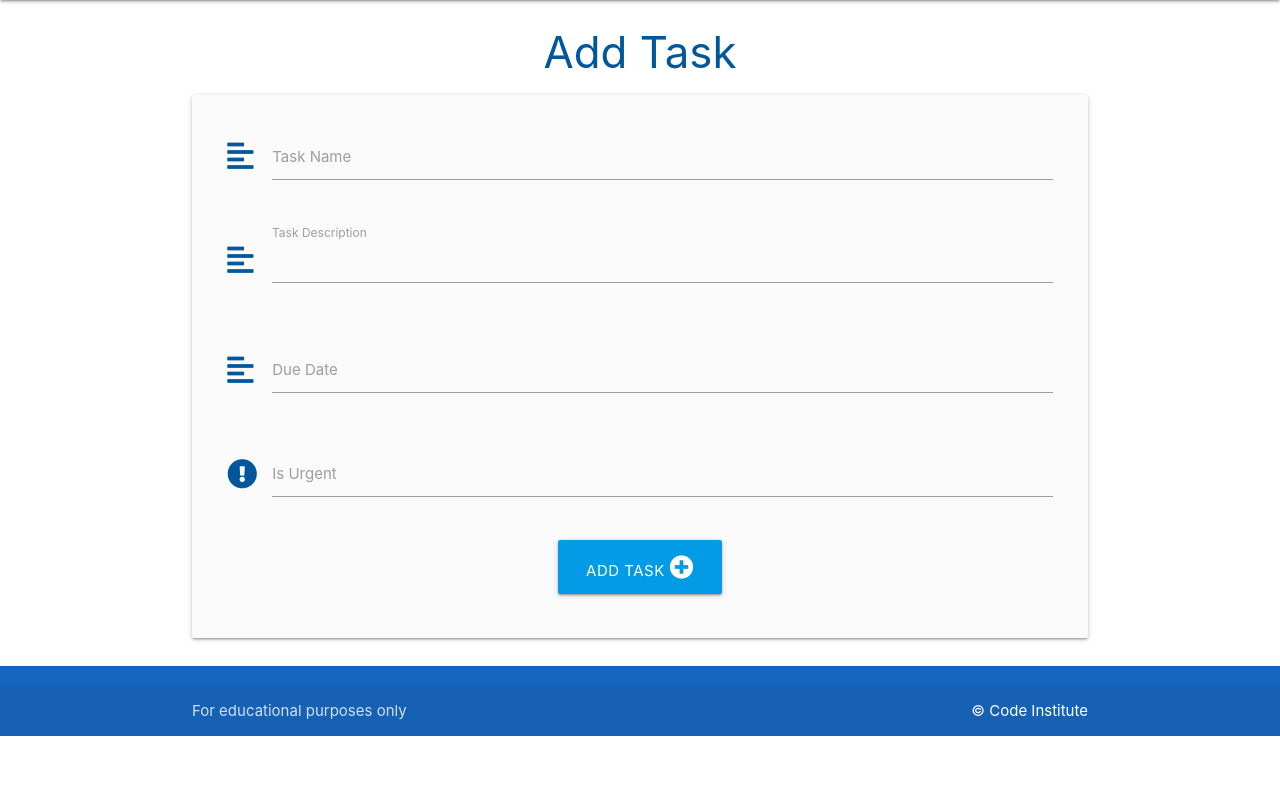
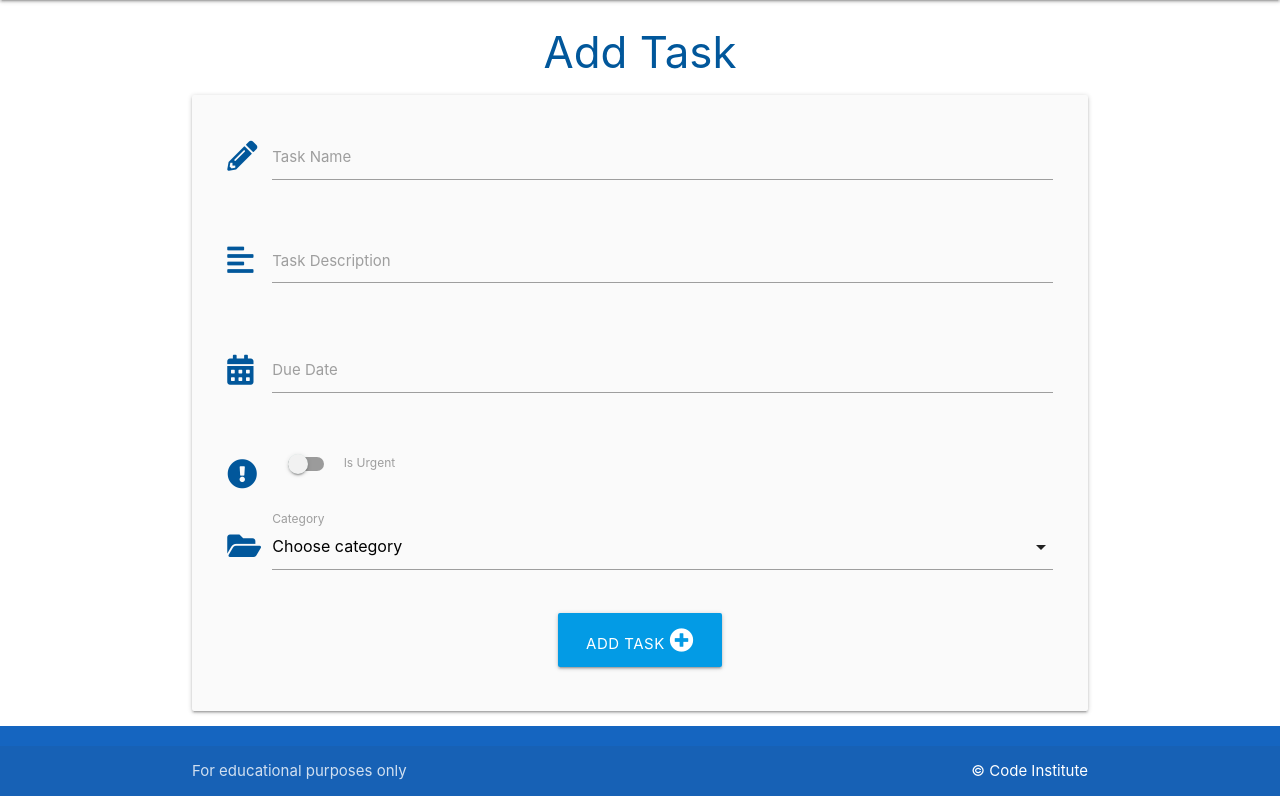
Before and after one commit to AdamPillis/Task-Manager-Project, a Flask app: page /add_task in a window 1280 px wide. Shown: the part 64-860 px from the top of the page. Before the commit the page ends 800 px from the top, so only its background shows below. Run offline with Flask 2, Linux system fonts and the light colour scheme; data that the repository does not hold is empty.

Commit message:
Add: form content to add_task.html and POST data to taskmanager

```diff
--- a/taskmanager/static/js/script.js
+++ b/taskmanager/static/js/script.js
@@ -2,19 +2,22 @@ document.addEventListener("DOMContentLoaded", function() {
     // sidenav initialization
     let sidenav = document.querySelectorAll(".sidenav");
     M.Sidenav.init(sidenav);
-});
 
-document.addEventListener('DOMContentLoaded', function() {
+
     // delete modal initialization
     let modal = document.querySelectorAll('.modal');
     M.Modal.init(modal);
-  });
 
-  document.addEventListener('DOMContentLoaded', function() {
+
       // date picker initialization
     let datepicker = document.querySelectorAll('.datepicker');
     M.Datepicker.init(datepicker, {
         format: "dd mmm, yyyy",
         i18n: {done: "Select"}
     });
+
+
+    // select category type initialization
+    let selects = document.querySelectorAll('select');
+    M.FormSelect.init(selects);
   });
--- a/taskmanager/templates/add_task.html
+++ b/taskmanager/templates/add_task.html
@@ -8,7 +8,7 @@
       <!-- task name -->
       <div class="row">
           <div class="input-field col s12">
-            <i class="fas fa-align-left prefix light-blue-text text-darken-4"></i>
+              <i class="fas fa-pencil-alt prefix light-blue-text text-darken-4"></i>
               <input id="task_name" name="task_name" minlength="5" maxlength="50" type="text" class="validate" required>
               <label for="task_name">Task Name</label>
           </div>
@@ -17,26 +17,43 @@
       <div class="row">
           <div class="input-field col s12">
               <i class="fas fa-align-left prefix light-blue-text text-darken-4"></i>
-          <textarea id="task_description" name="task_description" minlength="5" maxlength="200" type="text"
-            class="materialize-textarea validate" required>
-            </textarea>
+              <textarea id="task_description" name="task_description" minlength="5" maxlength="200"
+                  type="text" class="materialize-textarea validate" required></textarea>
               <label for="task_description">Task Description</label>
           </div>
       </div>
-      <!-- task due-date -->
+      <!-- due date -->
       <div class="row">
           <div class="input-field col s12">
-            <i class="fas fa-align-left prefix light-blue-text text-darken-4"></i>
+              <i class="fas fa-calendar-alt prefix light-blue-text text-darken-4"></i>
               <input id="due_date" name="due_date" type="text" class="datepicker validate" required>
               <label for="due_date">Due Date</label>
           </div>
       </div>
-      <!-- is_urgent -->
+      <!-- is urgent -->
       <div class="row">
           <div class="input-field col s12">
+              <div class="switch">
                   <i class="fas fa-exclamation-circle prefix light-blue-text text-darken-4"></i>
-          <input id="is_urgent" name="is_urgent" type="text" class="validate" required>
-          <label for="is_urgent">Is Urgent</label>
+                  <label for="is_urgent">
+                      <input id="is_urgent" name="is_urgent" type="checkbox">
+                      <span class="lever"></span>
+                      Is Urgent
+                  </label>
+              </div>
+          </div>
+      </div>
+      <!-- category_id -->
+      <div class="row">
+          <div class="input-field col s12">
+              <i class="fas fa-folder-open prefix light-blue-text text-darken-4"></i>
+              <select name="category_id" id="category_id" class="validate" required>
+                  <option value="" disabled selected>Choose category</option>
+                  {% for category in categories %}
+                      <option value="{{ category.id }}">{{ category.category_name}}</option>
+                  {% endfor %}
+              </select>
+              <label for="category_id">Category</label>
           </div>
     </div>
         <!-- submit button -->
```
Lines whose indentation alone changed are shown as unchanged.
